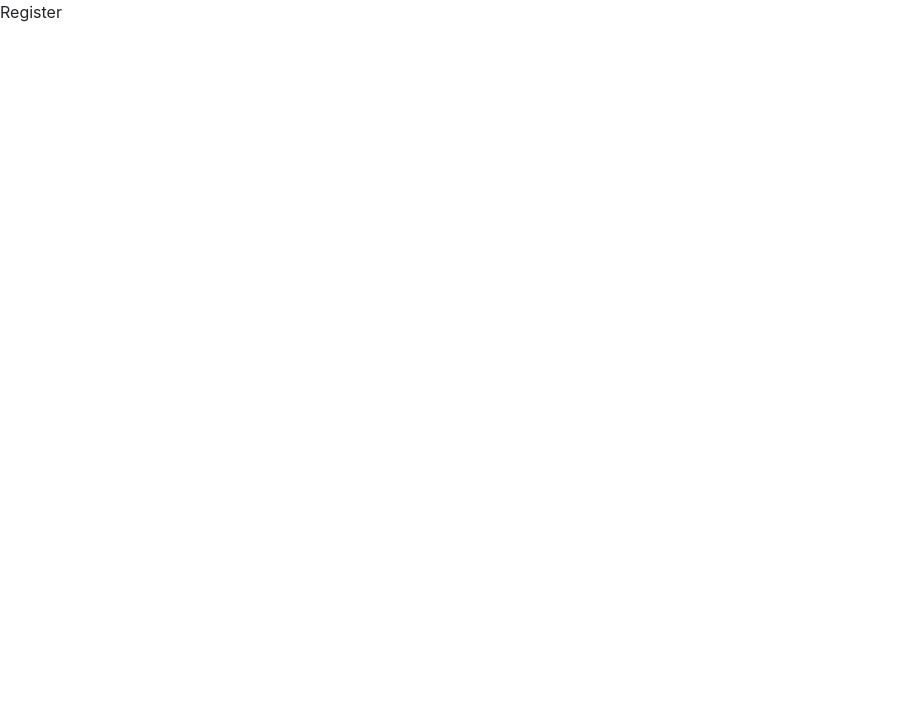
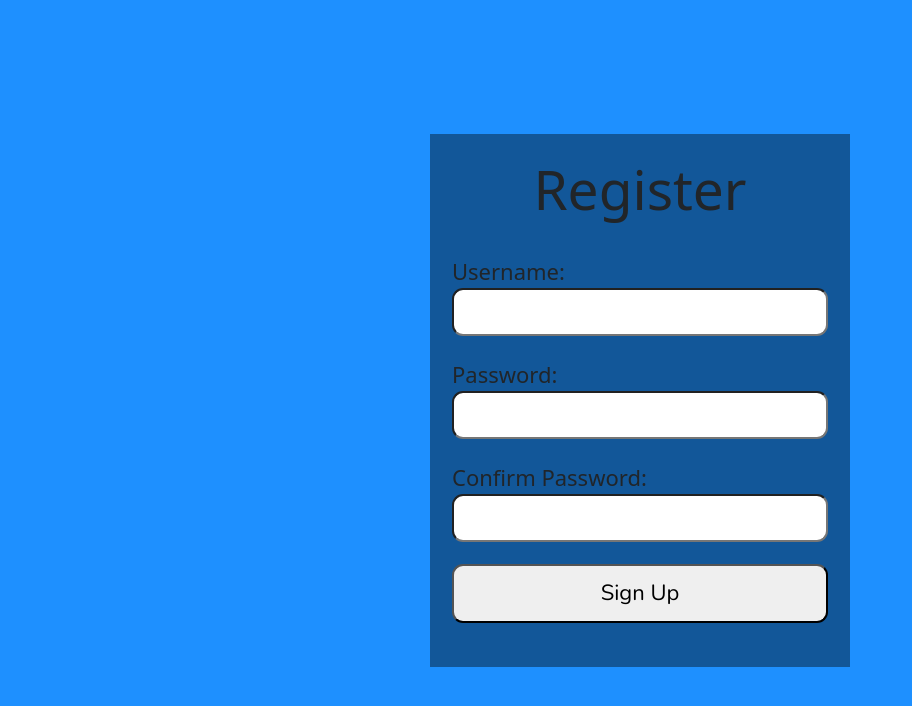
Before and after one commit to mike051985/react_app_1, a React (Create React App) app: page / in a window 1280 px wide. Shown: the top 706 px of the page, without its empty margins (0-912 px from the left). Built offline with nearby package versions, Linux system fonts and the light colour scheme.

Commit message:
src/App.js src/Register.js src/index.css

```diff
--- a/src/App.js
+++ b/src/App.js
@@ -2,7 +2,9 @@
 
 function App() {
   return (
-    <Register />
+    <main className="App">
+      <Register />
+    </main>
   )
 }
 
--- a/src/Register.js
+++ b/src/Register.js
@@ -1,10 +1,106 @@
 import React from 'react'
-//import { useRef, useState, useEffect } from 'react'
+import { useRef, useState, useEffect } from 'react'
 //import { faCheck, faTimes, faInfoCircle } from "@fortawesome/free-solid-svg-icons"
+//import { FontAwesomeIcon } from "@fortawesome/react-fontawesome"
 
+//const FNAME_REGEX = /^[A-z][A-z0-9-_]{3,23}$/;
+const USER_REGEX = /^[A-z][A-z0-9-_]{3,23}$/;
+const PWD_REGEX = /^(?=.*[a-z])(?=.*[A-Z])(?=.*[0-9])(?=.*[!@#$%]).{8,24}$/;
 
 export default function Register() {
+    /*
+    const userRef = useRef()
+    const errRef = useRef()
+
+    const [user, setUser] = useState('');
+    const [validName, setValidName] = useState(false);
+    const [userFocus, setUserFocus] = useState(false);
+
+    const [pwd, setPwd] = useState('');
+    const [validPwd, setValidPwd] = useState(false);
+    const [pwdFocus, setPwdFocus] = useState(false);
+
+    const [matchPwd, setMatchPwd] = useState('');
+    const [validMatch, setValidMatch] = useState(false);
+    const [matchFocus, setMatchFocus] = useState(false);
+
+    useEffect(() => {
+        userRef.current.focus();
+    }, [])
+
+    useEffect(() => {
+        setValidName(USER_REGEX.test(user));
+    }, [user])
+
+    useEffect(() => {
+        setValidPwd(PWD_REGEX.test(pwd));
+        setValidMatch(pwd === matchPwd);
+    }, [pwd, matchPwd])
+
+    useEffect(() => {
+        setErrMsg('');
+    }, [user, pwd, matchPwd])
+
+    const [errMsg, setErrMsg] = useState('');
+    const [success, setSuccess] = useState(false);*/
   return (
-    <div>Register</div>
+    <section>
+        <h1>Register</h1>
+        <form>
+            <label htmlFor="username">
+                Username:
+            </label>
+            <input
+                            type="text"
+                            id="username"
+                            //ref={userRef}
+                            autoComplete="off"
+                            //onChange={(e) => setUser(e.target.value)}
+                           // value={user}
+                            required
+                            //aria-invalid={validName ? "false" : "true"}
+                           // aria-describedby="uidnote"
+                           // onFocus={() => setUserFocus(true)}
+                            //onBlur={() => setUserFocus(false)}
+                        />
+
+<label htmlFor="password">
+                Password:
+            </label>
+            <input
+                            type="password"
+                            id="password"
+                            autoComplete="off"
+                            //onChange={(e) => setPwd(e.target.value)}
+                           // value={pwd}
+                            required
+                            //aria-invalid={validPwd ? "false" : "true"}
+                           // aria-describedby="pwdnote"
+                           // onFocus={() => setPwdFocus(true)}
+                            //onBlur={() => setPwdFocus(false)}
+                        />
+
+<label htmlFor="confirm_pwd">
+                Confirm Password:
+            </label>
+            <input
+                            type="password"
+                            id="confirm_pwd"
+                            autoComplete="off"
+                            //onChange={(e) => setMatchPwd(e.target.value)}
+                           // value={matchPwd}
+                            required
+                            //aria-invalid={validMatch ? "false" : "true"}
+                           // aria-describedby="confirmnote"
+                           // onFocus={() => setMatchFocus(true)}
+                            //onBlur={() => setMatchFocus(false)}
+                        />
+            <button
+                //disabled={!validName || !validPwd || !validMatch ? true : false}
+            >
+            Sign Up
+            </button>
+        </form>
+    </section>
   )
 }
--- a/src/index.css
+++ b/src/index.css
@@ -1,8 +1,118 @@
+@import url('https://fonts.googleapis.com/css2?family=Nunito&display=swap');
+
+* {
+    margin: 0;
+    padding: 0;
+    box-sizing: border-box;
+}
+
+html {
+    font-family: 'Nunito', sans-serif;
+    font-size: 22px;
+    color: #fff;
+}
+
 body {
-  margin: 0;
-  font-family: -apple-system, BlinkMacSystemFont, 'Segoe UI', 'Roboto', 'Oxygen',
-    'Ubuntu', 'Cantarell', 'Fira Sans', 'Droid Sans', 'Helvetica Neue',
-    sans-serif;
-  -webkit-font-smoothing: antialiased;
-  -moz-osx-font-smoothing: grayscale;
+    min-height: 100vh;
+    background-color: dodgerblue;
 }
+
+.App {
+  display: flex;
+  flex-direction: column;
+  justify-content: center;
+  align-items: center;
+  min-height: 100vh;
+  padding: 1rem 0.5rem;
+}
+
+section {
+    width: 100%;
+    max-width: 420px;
+    min-height: 400px;
+    display: flex;
+    flex-direction: column;
+    justify-content: flex-start;
+    padding: 1rem;
+    background-color: rgba(0,0,0,0.4);
+}
+
+h1 {
+  text-align: center;
+}
+
+form {
+    display: flex;
+    flex-direction: column;
+    justify-content: space-evenly;
+    flex-grow: 1;
+    padding-bottom: 1rem;
+}
+
+a, a:visited {
+    color: #fff;
+}
+
+input[type="text"],
+input[type="password"],
+button,
+textarea {
+  font-family: 'Nunito', sans-serif;
+  font-size: 22px;
+  padding: 0.25rem;
+  border-radius: 0.5rem;
+}
+
+label,
+button {
+  margin-top: 1rem;
+}
+
+button {
+  padding: 0.5rem;
+}
+
+.instructions {
+    font-size: 0.75rem;
+    border-radius: 0.5rem;
+    background: #000;
+    color: #fff;
+    padding: 0.25rem;
+    position: relative;
+    bottom: -10px;
+}
+
+.instructions > svg {
+    margin-right: 0.25rem;
+}
+
+.offscreen {
+    position: absolute;
+    left: -9999px;
+}
+
+.hide {
+    display: none;
+}
+
+.valid {
+    color: limegreen;
+    margin-left: 0.25rem;
+}
+
+.invalid {
+    color: red;
+    margin-left: 0.25rem;
+}
+
+.errmsg {
+    background-color: lightpink;
+    color: firebrick;
+    font-weight: bold;
+    padding: 0.5rem;
+    margin-bottom: 0.5rem;
+}
+
+.line {
+    display: inline-block;
+}
```
